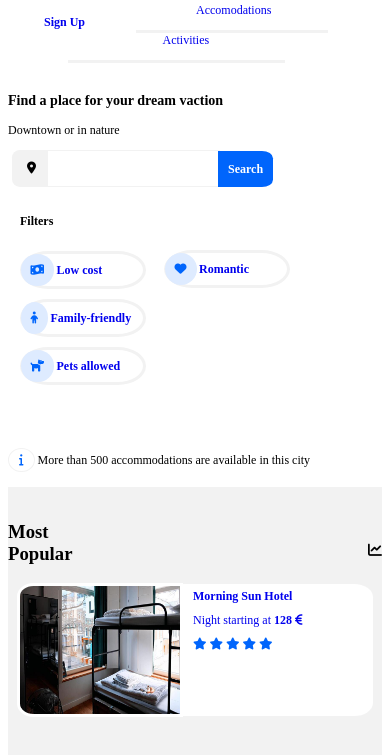
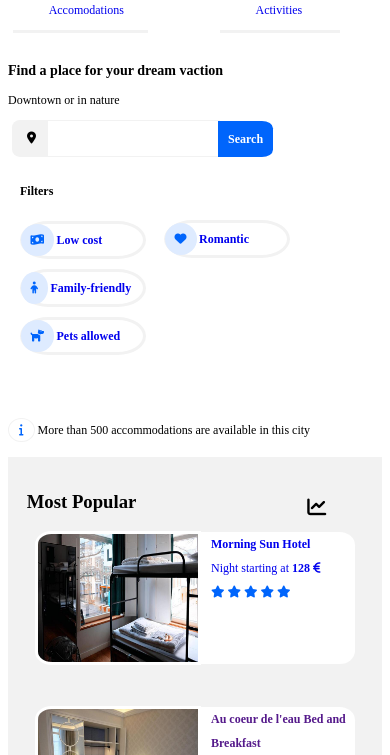
Before and after one commit to mychaln/Mock-Up-Project-Reservia, a plain HTML site: page index.html in a window 390 px wide. Shown: the part 80-835 px from the top of the page. Drawn offline with Linux system fonts and the light colour scheme.

Commit message:
more media Q changes

```diff
--- a/main.css
+++ b/main.css
@@ -328,32 +328,32 @@ footer{
         flex-direction: row;
        flex-wrap: wrap;
        justify-items: space-around;
-
    }
 
    #Re{
       order:1;
       margin-bottom: 5mm;
+
    }
 
    .header{
     position: relative;
-    left:5em ;
+    left: 1em;
     border-bottom-style:solid ;
     border-bottom-color:#F2F2F2;
-    padding-right: 20mm;
-    padding-left: 25mm;
-    padding-bottom: 1em;
+    padding-right:10mm ;
+    padding-left:3em ;
+    padding-bottom:1em ;
    }
 
    .header1{
     position: relative;
-    left: ;
+	right: 4em;
     border-bottom-style:solid ;
     border-bottom-color:#F2F2F2 ;
-    padding-right: 15mm;
-    padding-left: 16mm;
-    padding-bottom: 1em;
+    padding-right: 2em;
+    padding-left:3em ;
+    padding-bottom: ;
 }
 
    #head{
@@ -363,16 +363,14 @@ footer{
   #head1{
   order:2;
   position: relative;
-  top: 1em;
-  left:3em;
+  bottom: 3.5em;
+  left:25em;
   }
 
 .container2{
    display: flex;
    flex-direction: column;
   gap: 10px;
-
-
 }
 
 .rom{
@@ -386,12 +384,14 @@ footer{
     order:3;
 }
 
-
-
-
    img{
     width: 21em;
     height:11em;
+   }
+
+   .card2{
+width: 12em;
+
    }
 
    .card{
@@ -416,7 +416,15 @@ footer{
    }
 
    div .MP :nth-child(1) {
-    padding-left: 0;
+    padding-left: 1em;
+}
+
+#arrow{
+	position: relative;
+	bottom: 1mm;
+	margin-left: 9em;
+	font-size: 19px;
+
 }
 
 .sections{
```
